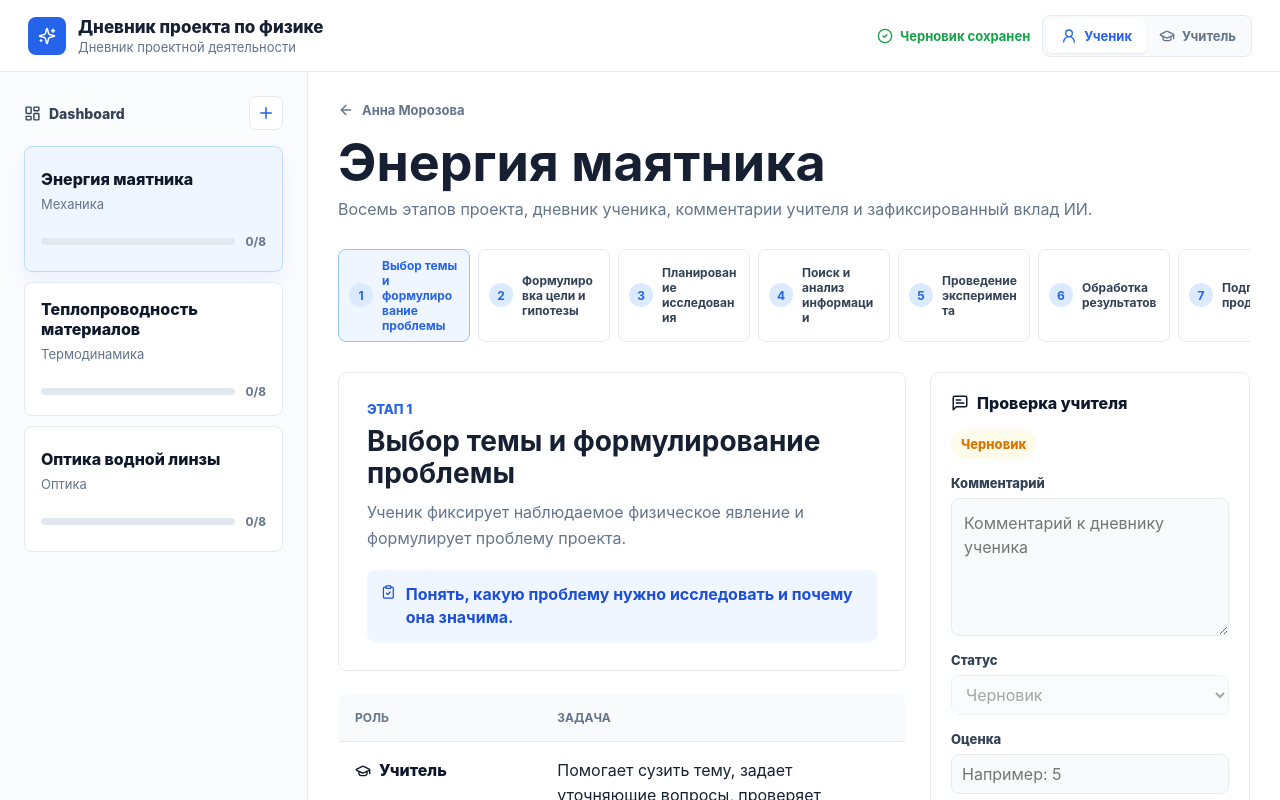
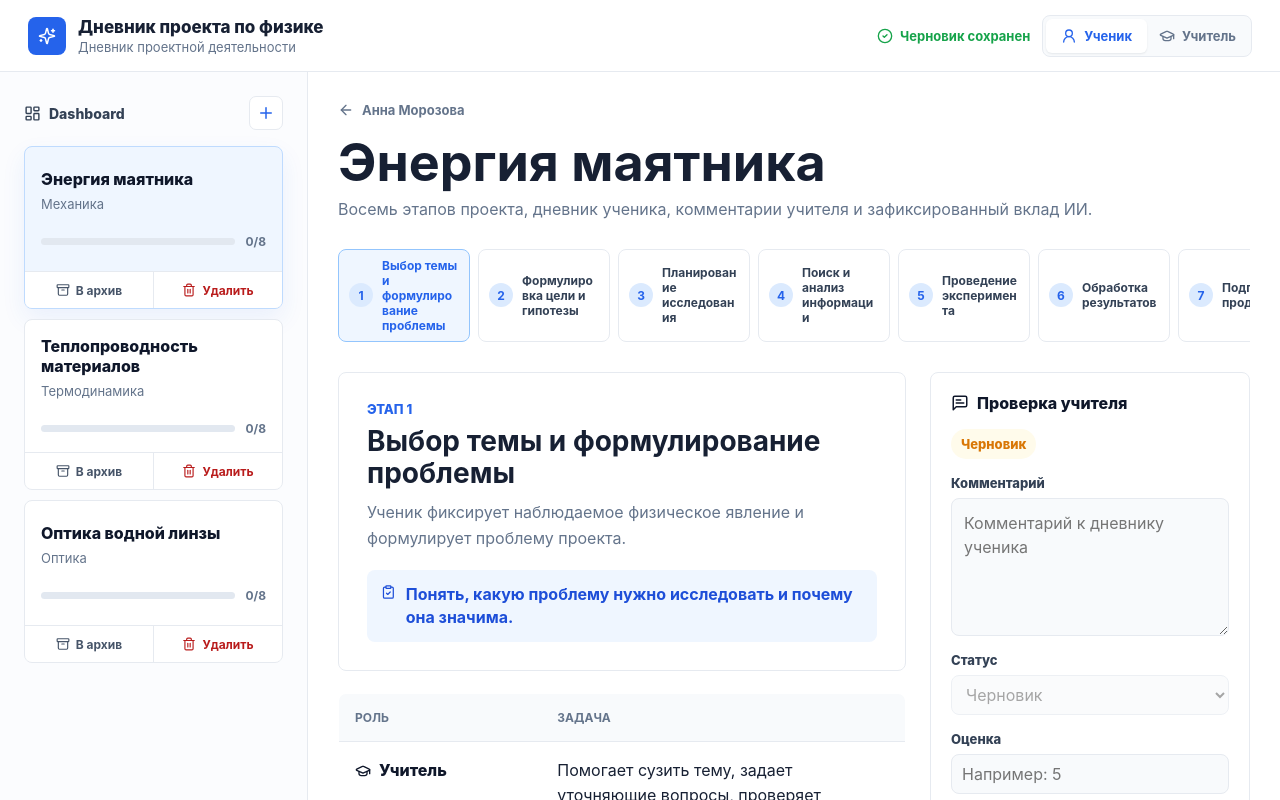
Before and after one commit to stepankung2012-coder/projectofphysics, a React (Vite) app: page / in a window 1280 px wide. Shown: the top 800 px of the page. Built offline with nearby package versions, Linux system fonts and the light colour scheme.

Commit message:
Add project archive and delete actions

```diff
--- a/src/App.jsx
+++ b/src/App.jsx
@@ -3,6 +3,8 @@ import styled from "@emotion/styled";
 import ReactMarkdown from "react-markdown";
 import {
   ArrowLeft,
+  Archive,
+  ArchiveRestore,
   Bot,
   Check,
   CheckCircle2,
@@ -16,6 +18,7 @@ import {
   RefreshCcw,
   Send,
   Sparkles,
+  Trash2,
   UploadCloud,
   UserRound,
 } from "lucide-react";
@@ -151,6 +154,7 @@ const createStageState = (stageIndex) => ({
 const createInitialData = () => ({
   projects: defaultProjects.map((project) => ({
     ...project,
+    archived: false,
     stages: stages.map((_, index) => createStageState(index)),
   })),
 });
@@ -175,12 +179,13 @@ const normalizeProject = (project, index) => {
     ...fallback,
     ...project,
     id: project?.id || `project-${index + 1}`,
+    archived: Boolean(project?.archived),
     stages: stages.map((_, stageIndex) => normalizeStage(project?.stages?.[stageIndex], stageIndex)),
   };
 };
 
 const normalizeData = (rawData) => {
-  if (!rawData?.projects?.length) return createInitialData();
+  if (!Array.isArray(rawData?.projects)) return createInitialData();
   return {
     ...rawData,
     projects: rawData.projects.map(normalizeProject),
@@ -213,6 +218,14 @@ function App() {
   );
   const stageState = selectedProject?.stages[selectedStage];
   const stageInfo = stages[selectedStage];
+  const activeProjects = useMemo(
+    () => data.projects.filter((project) => !project.archived),
+    [data.projects],
+  );
+  const archivedProjects = useMemo(
+    () => data.projects.filter((project) => project.archived),
+    [data.projects],
+  );
 
   useEffect(() => {
     clearTimeout(saveTimer.current);
@@ -290,6 +303,7 @@ function App() {
       subject: "Тема не выбрана",
       owner: "Ученик",
       updatedAt: "08.08.2026",
+      archived: false,
       stages: stages.map((_, index) => createStageState(index)),
     };
     setData((current) => ({ ...current, projects: [nextProject, ...current.projects] }));
@@ -297,7 +311,124 @@ function App() {
     setSelectedStage(0);
   };
 
-  if (!selectedProject || !stageState) return null;
+  const archiveProject = (projectId) => {
+    setData((current) => ({
+      ...current,
+      projects: current.projects.map((project) =>
+        project.id === projectId ? { ...project, archived: true } : project,
+      ),
+    }));
+
+    if (selectedProjectId === projectId) {
+      const nextProject = data.projects.find(
+        (project) => project.id !== projectId && !project.archived,
+      );
+      setSelectedProjectId(nextProject?.id || projectId);
+      setSelectedStage(0);
+    }
+  };
+
+  const restoreProject = (projectId) => {
+    setData((current) => ({
+      ...current,
+      projects: current.projects.map((project) =>
+        project.id === projectId ? { ...project, archived: false } : project,
+      ),
+    }));
+    setSelectedProjectId(projectId);
+    setSelectedStage(0);
+  };
+
+  const deleteProject = (project) => {
+    const confirmed = window.confirm(
+      `Удалить проект «${project.title}»? Это действие нельзя отменить.`,
+    );
+    if (!confirmed) return;
+
+    const remainingProjects = data.projects.filter((item) => item.id !== project.id);
+    setData((current) => ({
+      ...current,
+      projects: current.projects.filter((item) => item.id !== project.id),
+    }));
+
+    if (selectedProjectId === project.id) {
+      const nextProject =
+        remainingProjects.find((item) => !item.archived) || remainingProjects[0];
+      setSelectedProjectId(nextProject?.id);
+      setSelectedStage(0);
+    }
+  };
+
+  const renderProjectCard = (project) => {
+    const done = project.stages.filter((stage) => stage.status === "Принят").length;
+    return (
+      <ProjectCard key={project.id} active={project.id === selectedProjectId}>
+        <ProjectSelect
+          type="button"
+          onClick={() => {
+            setSelectedProjectId(project.id);
+            setSelectedStage(0);
+          }}
+        >
+          <ProjectTitle>{project.title}</ProjectTitle>
+          <ProjectMeta>{project.subject}</ProjectMeta>
+          <ProgressRow>
+            <ProgressBar>
+              <ProgressFill width={(done / stages.length) * 100} />
+            </ProgressBar>
+            <ProgressText>{done}/8</ProgressText>
+          </ProgressRow>
+        </ProjectSelect>
+        <ProjectActions>
+          {project.archived ? (
+            <ProjectAction type="button" onClick={() => restoreProject(project.id)}>
+              <ArchiveRestore size={14} />
+              Восстановить
+            </ProjectAction>
+          ) : (
+            <ProjectAction type="button" onClick={() => archiveProject(project.id)}>
+              <Archive size={14} />
+              В архив
+            </ProjectAction>
+          )}
+          <ProjectAction $danger type="button" onClick={() => deleteProject(project)}>
+            <Trash2 size={14} />
+            Удалить
+          </ProjectAction>
+        </ProjectActions>
+      </ProjectCard>
+    );
+  };
+
+  if (!selectedProject || !stageState) {
+    return (
+      <Shell>
+        <Header>
+          <Brand>
+            <BrandMark><Sparkles size={18} /></BrandMark>
+            <div>
+              <ProductName>Дневник проекта по физике</ProductName>
+              <ProductHint>Дневник проектной деятельности</ProductHint>
+            </div>
+          </Brand>
+        </Header>
+        <Main>
+          <Sidebar>
+            <SidebarTop>
+              <SidebarTitle><LayoutDashboard size={17} />Dashboard</SidebarTitle>
+              <IconButton aria-label="Создать проект" title="Создать проект" onClick={createProject}>
+                <Plus size={18} />
+              </IconButton>
+            </SidebarTop>
+          </Sidebar>
+          <EmptyWorkspace>
+            <h1>Проектов пока нет</h1>
+            <p>Создайте новый проект кнопкой «+» на Dashboard.</p>
+          </EmptyWorkspace>
+        </Main>
+      </Shell>
+    );
+  }
 
   return (
     <Shell>
@@ -342,29 +473,15 @@ function App() {
           </SidebarTop>
 
           <ProjectList>
-            {data.projects.map((project) => {
-              const done = project.stages.filter((stage) => stage.status === "Принят").length;
-              return (
-                <ProjectCard
-                  key={project.id}
-                  active={project.id === selectedProjectId}
-                  onClick={() => {
-                    setSelectedProjectId(project.id);
-                    setSelectedStage(0);
-                  }}
-                >
-                  <ProjectTitle>{project.title}</ProjectTitle>
-                  <ProjectMeta>{project.subject}</ProjectMeta>
-                  <ProgressRow>
-                    <ProgressBar>
-                      <ProgressFill width={(done / stages.length) * 100} />
-                    </ProgressBar>
-                    <ProgressText>{done}/8</ProgressText>
-                  </ProgressRow>
-                </ProjectCard>
-              );
-            })}
+            {activeProjects.map(renderProjectCard)}
           </ProjectList>
+
+          {!!archivedProjects.length && (
+            <ArchiveSection>
+              <ArchiveTitle>Архив</ArchiveTitle>
+              <ProjectList>{archivedProjects.map(renderProjectCard)}</ProjectList>
+            </ArchiveSection>
+          )}
         </Sidebar>
 
         <Workspace>
@@ -819,15 +936,66 @@ const ProjectList = styled.div`
   }
 `;
 
-const ProjectCard = styled.button`
+const ProjectCard = styled.div`
   width: 100%;
-  min-height: 126px;
-  padding: 16px;
   border: 1px solid ${({ active }) => (active ? "#bfdbfe" : "var(--line)")};
   border-radius: 8px;
-  text-align: left;
+  overflow: hidden;
   background: ${({ active }) => (active ? "var(--blue-soft)" : "#ffffff")};
   box-shadow: ${({ active }) => (active ? "0 10px 24px rgba(37, 99, 235, 0.08)" : "none")};
+`;
+
+const ProjectSelect = styled.button`
+  width: 100%;
+  min-height: 124px;
+  padding: 16px;
+  border: 0;
+  text-align: left;
+  color: inherit;
+  background: transparent;
+`;
+
+const ProjectActions = styled.div`
+  display: grid;
+  grid-template-columns: 1fr 1fr;
+  gap: 1px;
+  border-top: 1px solid var(--line);
+  background: var(--line);
+`;
+
+const ProjectAction = styled.button`
+  display: inline-flex;
+  align-items: center;
+  justify-content: center;
+  gap: 6px;
+  min-height: 36px;
+  padding: 6px 8px;
+  border: 0;
+  color: ${({ $danger }) => ($danger ? "#b91c1c" : "#475569")};
+  background: #ffffff;
+  font-size: 12px;
+  font-weight: 700;
+
+  &:hover {
+    background: ${({ $danger }) => ($danger ? "#fef2f2" : "#f8fafc")};
+  }
+`;
+
+const ArchiveSection = styled.section`
+  display: grid;
+  gap: 10px;
+  margin-top: 24px;
+  padding-top: 18px;
+  border-top: 1px solid var(--line);
+`;
+
+const ArchiveTitle = styled.h2`
+  margin: 0;
+  color: var(--muted);
+  font-size: 12px;
+  font-weight: 800;
+  letter-spacing: 0.08em;
+  text-transform: uppercase;
 `;
 
 const ProjectTitle = styled.div`
@@ -875,6 +1043,24 @@ const Workspace = styled.section`
 
   @media (max-width: 760px) {
     padding: 18px 16px;
+  }
+`;
+
+const EmptyWorkspace = styled.section`
+  display: grid;
+  place-content: center;
+  gap: 8px;
+  min-height: calc(100vh - 72px);
+  padding: 30px;
+  text-align: center;
+
+  h1,
+  p {
+    margin: 0;
+  }
+
+  p {
+    color: var(--muted);
   }
 `;
 
```
Also changed, not shown: 3 other files (tests, documents, lock files or other folders).
